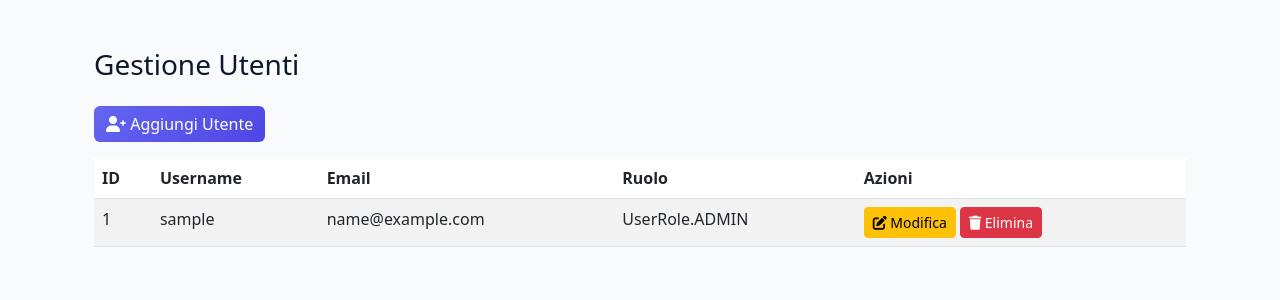
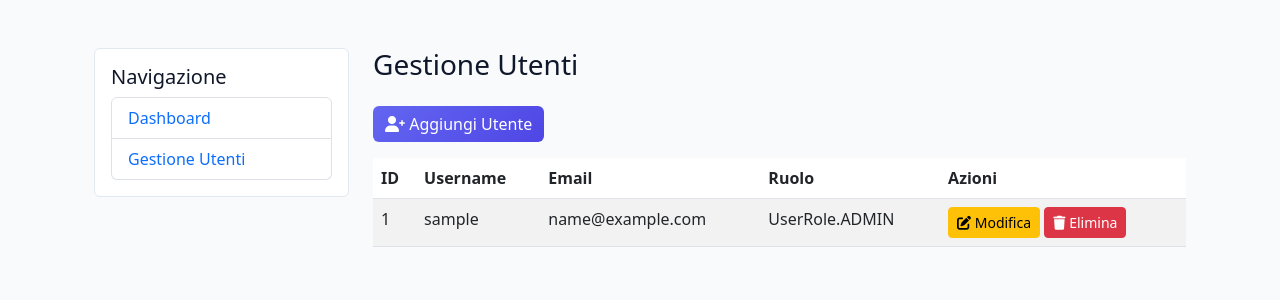
Before and after one commit to federicogerardi/base-app, a Flask app: template app/templates/users.html in a window 1280 px wide. Shown: the part 75-375 px from the top of the page. Run offline with Flask 3, Linux system fonts and the light colour scheme; the template is opened without the code that fills it: values that come from a table or form of the project are taken from there, others are empty; tables that the repository leaves empty hold one stand-in row (values such as "Sample post").

Commit message:
aggiunta sidebar in dashboard

```diff
--- a/app/controllers/dashboard.py
+++ b/app/controllers/dashboard.py
@@ -20,6 +20,7 @@ class DashboardController(BaseController):
     def users(self):
         """Logica per la gestione degli utenti"""
         try:
-            return self.render_view('users.html', title="Gestione Utenti")
+            users = DashboardService.get_all_users()
+            return self.render_view('users.html', title="Gestione Utenti", users=users)
         except Exception as e:
             return self.handle_error(str(e))
--- /dev/null
+++ b/app/templates/sidebar.html
@@ -0,0 +1,16 @@
+<div class="col-md-3">
+    <div class="card mb-4">
+        <div class="card-body">
+            <h5 class="card-title">Navigazione</h5>
+            <ul class="list-group">
+                <li class="list-group-item">
+                    <a href="{{ safe_url_for('dashboard.index') }}" class="text-decoration-none">Dashboard</a>
+                </li>
+                <li class="list-group-item">
+                    <a href="{{ safe_url_for('dashboard.users') }}" class="text-decoration-none">Gestione Utenti</a>
+                </li>
+                <!-- Aggiungi altri link qui in futuro -->
+            </ul>
+        </div>
+    </div>
+</div>
--- a/app/templates/users.html
+++ b/app/templates/users.html
@@ -4,6 +4,12 @@
 
 {% block content %}
 <div class="container py-4">
+    <div class="row">
+        <!-- Sidebar -->
+        {% include 'sidebar.html' %}
+
+        <!-- Main Content -->
+        <div class="col-md-9">
             <h1 class="h3 mb-4">Gestione Utenti</h1>
 
             <!-- Pulsante per aggiungere un nuovo utente -->
@@ -50,4 +56,6 @@
             </div>
             {% endif %}
         </div>
+    </div>
+</div>
 {% endblock %}
```
Also changed, not shown: app/services/dashboard_service.py (+6 -1 lines), app/templates/dashboard.html (+8 -0 lines). Lines whose indentation alone changed are shown as unchanged.
